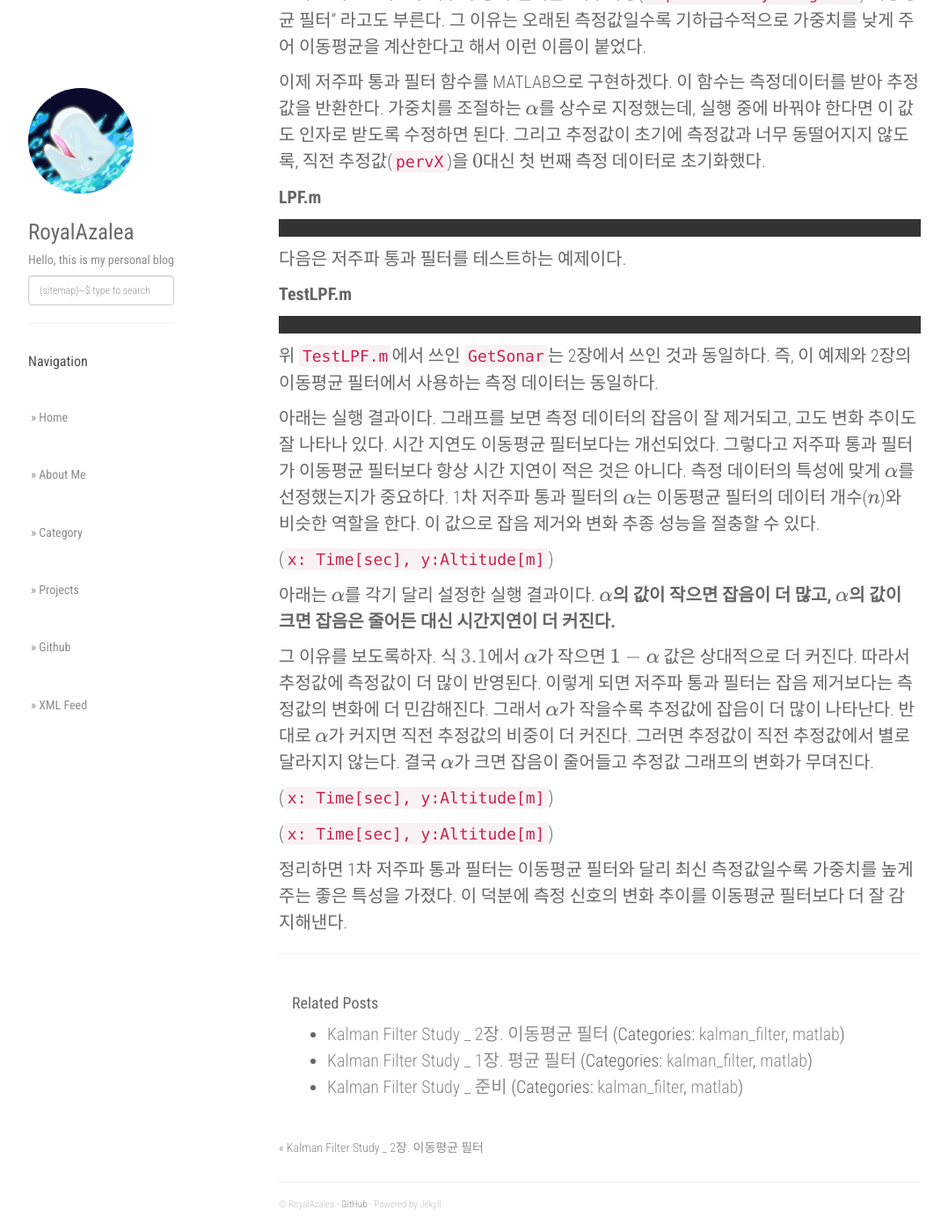
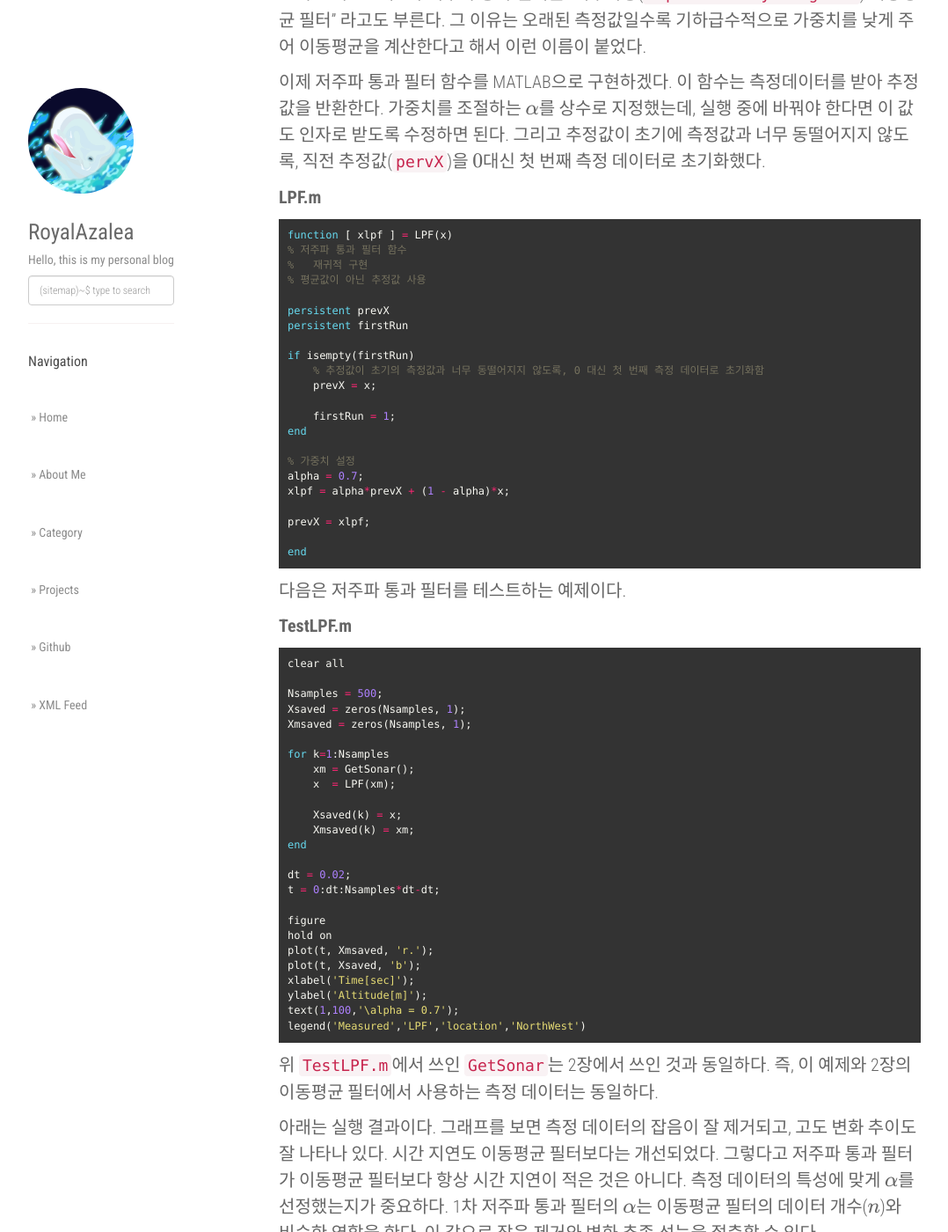
Before and after one commit to RoyalAzalea/RoyalAzalea.github.io, a Jekyll site: the page built from _posts/kalman-filter-study/2017-02-26-kalman-filter-study.md, in a window 1280 px wide and 1400 px high, scrolled down 2407 px. Shown: the whole window at 88% size, without its empty margins (53-1131 px from the left). Built offline with Jekyll 4.4.1, drawn with Linux system fonts in a browser that asks for light colours; nearby versions of some CDN libraries; formulas are drawn with MathJax 3.

Commit message:
update_posts

````diff
--- a/_posts/kalman-filter-study/2017-02-26-kalman-filter-study.md
+++ b/_posts/kalman-filter-study/2017-02-26-kalman-filter-study.md
@@ -119,14 +119,63 @@ $$
 **LPF.m**
 
 ```matlab
+function [ xlpf ] = LPF(x)
+% 저주파 통과 필터 함수
+%   재귀적 구현
+% 평균값이 아닌 추정값 사용
+
+persistent prevX
+persistent firstRun
+
+if isempty(firstRun)
+    % 추정값이 초기의 측정값과 너무 동떨어지지 않도록, 0 대신 첫 번째 측정 데이터로 초기화함
+    prevX = x;
+
+    firstRun = 1;
+end
+
+% 가중치 설정
+alpha = 0.7;
+xlpf = alpha*prevX + (1 - alpha)*x;
+
+prevX = xlpf;
+
+end
 ```
+
 
 다음은 저주파 통과 필터를 테스트하는 예제이다.
 
 **TestLPF.m**
 
 ```matlab
+clear all
+
+Nsamples = 500;
+Xsaved = zeros(Nsamples, 1);
+Xmsaved = zeros(Nsamples, 1);
+
+for k=1:Nsamples
+    xm = GetSonar();
+    x  = LPF(xm);
+
+    Xsaved(k) = x;
+    Xmsaved(k) = xm;
+end
+
+dt = 0.02;
+t = 0:dt:Nsamples*dt-dt;
+
+figure
+hold on
+plot(t, Xmsaved, 'r.');
+plot(t, Xsaved, 'b');
+xlabel('Time[sec]');
+ylabel('Altitude[m]');
+text(1,100,'\alpha = 0.7');
+legend('Measured','LPF','location','NorthWest')
 ```
+
 
 위 `TestLPF.m`에서 쓰인 `GetSonar`는 2장에서 쓰인 것과 동일하다. 즉, 이 예제와 2장의
 이동평균 필터에서 사용하는 측정 데이터는 동일하다.
@@ -137,7 +186,7 @@ $$
 선정했는지가 중요하다. 1차 저주파 통과 필터의 $\alpha$는 이동평균 필터의 데이터
 개수($n$)와 비슷한 역할을 한다. 이 값으로 잡음 제거와 변화 추종 성능을 절충할 수 있다.
 
-(`x: Time[sec], y:Altitude[m]`)
+![LPF_1](https://raw.githubusercontent.com/RoyalAzalea/RoyalAzalea.github.io/master/static/img/_posts/kalman-filter-study/LPF_1.PNG)
 
 아래는 $\alpha$를 각기 달리 설정한 실행 결과이다. **$\alpha$의 값이 작으면 잡음이 더
 많고, $\alpha$의 값이 크면 잡음은 줄어든 대신 시간지연이 더 커진다.**
@@ -149,9 +198,7 @@ $$
 추정값이 직전 추정값에서 별로 달라지지 않는다. 결국 $\alpha$가 크면 잡음이 줄어들고
 추정값 그래프의 변화가 무뎌진다.
 
-(`x: Time[sec], y:Altitude[m]`)
-
-(`x: Time[sec], y:Altitude[m]`)
+![LPF_2](https://raw.githubusercontent.com/RoyalAzalea/RoyalAzalea.github.io/master/static/img/_posts/kalman-filter-study/LPF_2.PNG)
 
 정리하면 1차 저주파 통과 필터는 이동평균 필터와 달리 최신 측정값일수록 가중치를 높게 주는
 좋은 특성을 가졌다. 이 덕분에 측정 신호의 변화 추이를 이동평균 필터보다 더 잘 감지해낸다.
````
Also changed, not shown: _posts/kalman-filter-study/2017-02-21-kalman-filter-study2.md (+2 -2 lines), _posts/kalman-filter-study/2017-02-22-kalman-filter-study.md (+4 -8 lines), static/img/_posts/kalman-filter-study/AvgFilter_1.PNG, static/img/_posts/kalman-filter-study/LPF_1.PNG (added), static/img/_posts/kalman-filter-study/LPF_2.PNG (added), static/img/_posts/kalman-filter-study/MovAvgFilter_1.PNG, static/img/_posts/kalman-filter-study/MovAvgFilter_2.PNG, static/img/_posts/kalman-filter-study/MovAvgFilter_3.PNG.
